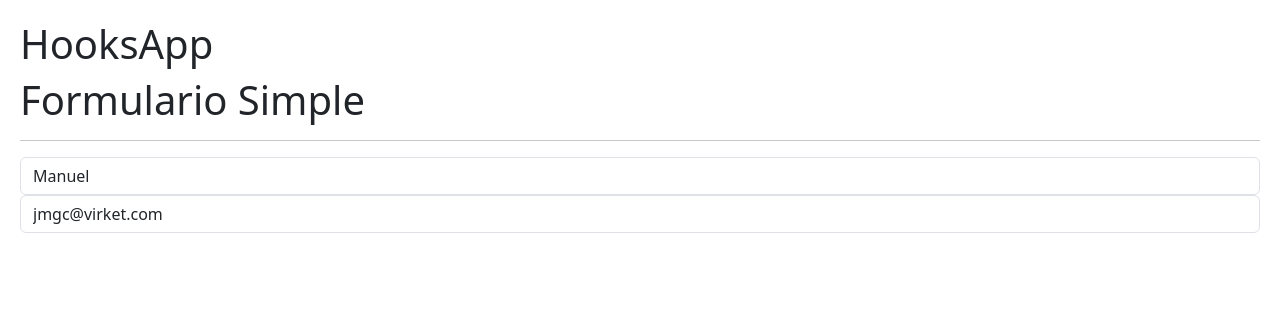
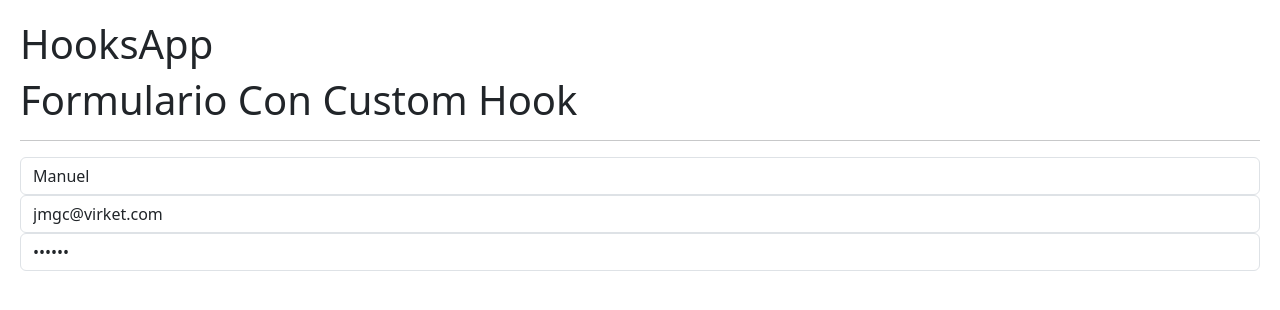
Before and after one commit to mgcastelberg/react-hooksApp, a React (Vite) app: page / in a window 1280 px wide. Shown: the top 310 px of the page. Built offline with nearby package versions, Linux system fonts and the light colour scheme.

Commit message:
Formulario con custom Hook

```diff
--- /dev/null
+++ b/src/02-useEffect/FormWithCustomHook.jsx
@@ -0,0 +1,45 @@
+import { useEffect, useState } from "react"
+import { useForm } from "../hooks/useForm";
+
+export const FormWithCustomHook = () => {
+
+    const {formState, onInputChange} = useForm({
+        username: 'Manuel',
+        email: 'jmgc@virket.com',
+        password: '123456',
+    });
+
+    const { username, email, password } = formState;
+
+    return (
+        <>
+            <h1>Formulario Con Custom Hook</h1>
+            <hr />
+            <input
+                type="text"
+                className="form-control"
+                placeholder="Nombrex"
+                name="username"
+                value={ username }
+                onChange={ onInputChange }
+            />
+            <input
+                type="email"
+                className="form-control"
+                placeholder="Ingrese su correo"
+                name="email"
+                value={ email }
+                onChange={ onInputChange }
+            />
+            <input
+                type="password"
+                className="form-control"
+                placeholder="Contraseña..."
+                name="password"
+                value={ password }
+                onChange={ onInputChange }
+            />
+
+        </>
+    )
+}
--- /dev/null
+++ b/src/hooks/useForm.js
@@ -0,0 +1,24 @@
+
+// se recomienda usar al principio del nombre del archivo use, por que es un custom hook
+
+import { useState } from "react";
+
+export const useForm = ( initialForm = {} ) => {
+
+    const [formState, setFormState] = useState( initialForm );
+
+    const onInputChange = ( {target} ) => {
+        // console.log(event.target.value);
+        const { name, value } = target;
+        console.log({name, value});
+        setFormState({
+            ...formState,
+            [name]: value,
+        });
+    }
+
+    return {
+        formState,
+        onInputChange,
+    }
+}
--- a/src/main.jsx
+++ b/src/main.jsx
@@ -5,6 +5,7 @@
 // import { CounterApp } from './01-useState/CounterApp.jsx';
 // import { CounterWhitCustomHook } from './01-useState/CounterWhitCustomHook.jsx';
 import { SimpleForm } from './02-useEffect/SimpleForm.jsx';
+import { FormWithCustomHook } from './02-useEffect/FormWithCustomHook.jsx';
 
 ReactDOM.createRoot(document.getElementById('root')).render(
   <>
@@ -12,7 +13,8 @@
       <HooksApp />
       {/* <CounterApp /> */}
       {/* { <CounterWhitCustomHook /> } */}
-      <SimpleForm />
+      {/* <SimpleForm /> */}
+      <FormWithCustomHook />
     {/* </React.StrictMode>, */}
   </>,
 )
```
